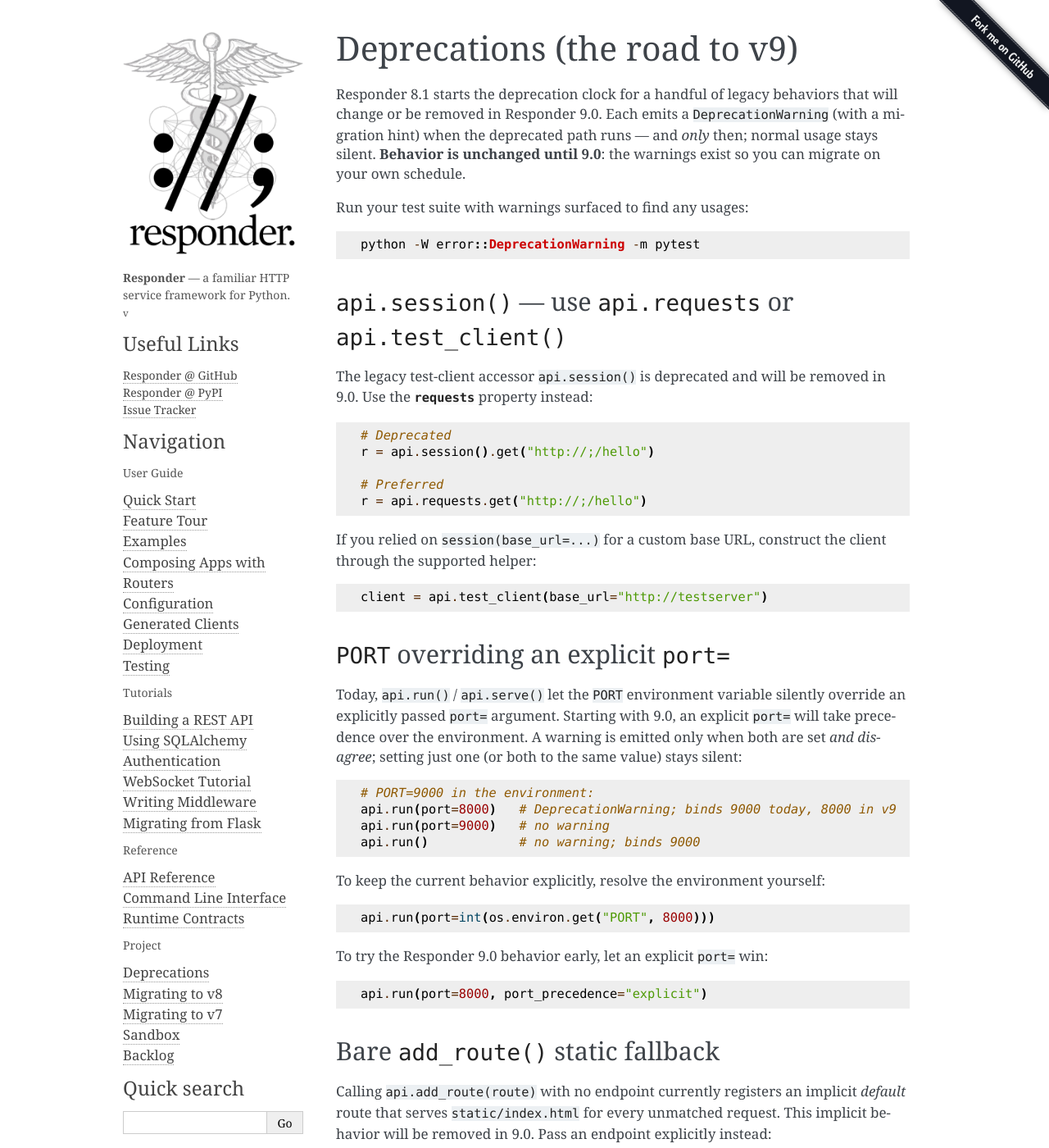
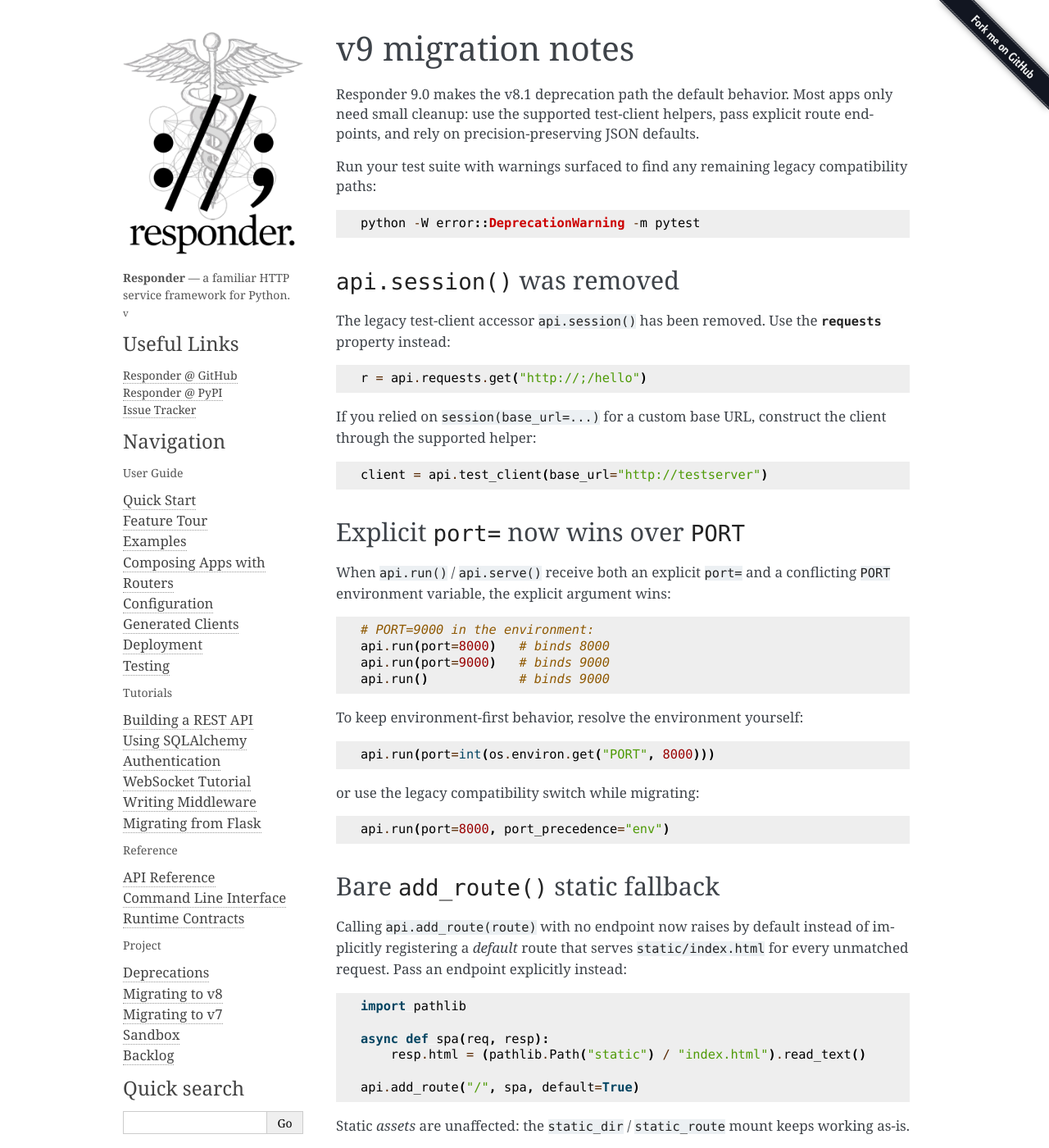
Before and after one commit to kennethreitz/responder, a Sphinx documentation site: the page built from docs/source/deprecations.rst, in a window 1280 px wide and 1400 px high. Shown: the whole window at 82% size. Built offline with Sphinx 7.4.7, drawn with Linux system fonts in a browser that asks for light colours; some of the changed text lies outside the part shown.

```diff
--- a/docs/source/cli.rst
+++ b/docs/source/cli.rst
@@ -87,7 +87,8 @@ A few flags tune how ``run`` behaves::
   ``127.0.0.1`` (or ``0.0.0.0`` when the ``PORT`` environment variable
   is set).
 - ``--port=<n>`` — the port to bind to. Defaults to ``5042``, or the
-  ``PORT`` environment variable when set.
+  ``PORT`` environment variable when set. An explicit ``--port`` wins when
+  both are provided.
 - ``--server=<name>`` — the server backend: ``uvicorn`` (the default)
   or ``granian`` (requires the ``server`` extra).
 - ``--reload`` — restart the server automatically when source files
--- a/docs/source/deployment.rst
+++ b/docs/source/deployment.rst
@@ -65,8 +65,9 @@ Cloud Platforms
 ---------------
 
 Responder automatically honors the ``PORT`` environment variable. When
-``PORT`` is set, the server binds to ``0.0.0.0`` on that port — this is
-the convention that virtually every cloud platform uses.
+``PORT`` is set and you do not pass an explicit ``port=``, the server binds
+to ``0.0.0.0`` on that port — this is the convention that virtually every
+cloud platform uses.
 
 This means zero configuration on:
 
--- a/docs/source/deprecations.rst
+++ b/docs/source/deprecations.rst
@@ -1,26 +1,21 @@
-Deprecations (the road to v9)
-=============================
+v9 migration notes
+==================
 
-Responder 8.1 starts the deprecation clock for a handful of legacy behaviors
-that will change or be removed in Responder 9.0. Each emits a
-``DeprecationWarning`` (with a migration hint) when the deprecated path runs
-— and *only* then; normal usage stays silent. **Behavior is unchanged until
-9.0**: the warnings exist so you can migrate on your own schedule.
+Responder 9.0 makes the v8.1 deprecation path the default behavior. Most
+apps only need small cleanup: use the supported test-client helpers, pass
+explicit route endpoints, and rely on precision-preserving JSON defaults.
 
-Run your test suite with warnings surfaced to find any usages::
+Run your test suite with warnings surfaced to find any remaining legacy
+compatibility paths::
 
     python -W error::DeprecationWarning -m pytest
 
-``api.session()`` — use ``api.requests`` or ``api.test_client()``
------------------------------------------------------------------
+``api.session()`` was removed
+-----------------------------
 
-The legacy test-client accessor ``api.session()`` is deprecated and will be
-removed in 9.0. Use the :attr:`~responder.API.requests` property instead::
+The legacy test-client accessor ``api.session()`` has been removed. Use the
+:attr:`~responder.API.requests` property instead::
 
-    # Deprecated
-    r = api.session().get("http://;/hello")
-
-    # Preferred
     r = api.requests.get("http://;/hello")
 
 If you relied on ``session(base_url=...)`` for a custom base URL, construct
@@ -28,68 +23,61 @@ the client through the supported helper::
 
     client = api.test_client(base_url="http://testserver")
 
-``PORT`` overriding an explicit ``port=``
+Explicit ``port=`` now wins over ``PORT``
 -----------------------------------------
 
-Today, ``api.run()`` / ``api.serve()`` let the ``PORT`` environment variable
-silently override an explicitly passed ``port=`` argument. Starting with 9.0,
-an explicit ``port=`` will take precedence over the environment. A warning is
-emitted only when both are set *and disagree*; setting just one (or both to
-the same value) stays silent::
+When ``api.run()`` / ``api.serve()`` receive both an explicit ``port=`` and
+a conflicting ``PORT`` environment variable, the explicit argument wins::
 
     # PORT=9000 in the environment:
-    api.run(port=8000)   # DeprecationWarning; binds 9000 today, 8000 in v9
-    api.run(port=9000)   # no warning
-    api.run()            # no warning; binds 9000
+    api.run(port=8000)   # binds 8000
+    api.run(port=9000)   # binds 9000
+    api.run()            # binds 9000
 
-To keep the current behavior explicitly, resolve the environment yourself::
+To keep environment-first behavior, resolve the environment yourself::
 
     api.run(port=int(os.environ.get("PORT", 8000)))
 
-To try the Responder 9.0 behavior early, let an explicit ``port=`` win::
+or use the legacy compatibility switch while migrating::
 
-    api.run(port=8000, port_precedence="explicit")
+    api.run(port=8000, port_precedence="env")
 
 Bare ``add_route()`` static fallback
 ------------------------------------
 
-Calling ``api.add_route(route)`` with no endpoint currently registers an
-implicit *default* route that serves ``static/index.html`` for every
-unmatched request. This implicit behavior will be removed in 9.0. Pass an
-endpoint explicitly instead::
+Calling ``api.add_route(route)`` with no endpoint now raises by default
+instead of implicitly registering a *default* route that serves
+``static/index.html`` for every unmatched request. Pass an endpoint
+explicitly instead::
 
-    # Deprecated: implicit static fallback
-    api.add_route("/")
+    import pathlib
 
-    # Preferred: an explicit catch-all view
     async def spa(req, resp):
         resp.html = (pathlib.Path("static") / "index.html").read_text()
 
     api.add_route("/", spa, default=True)
 
-Static *assets* are unaffected — the ``static_dir`` / ``static_route`` mount
+Static *assets* are unaffected: the ``static_dir`` / ``static_route`` mount
 keeps working as-is.
 
-To try the Responder 9.0 behavior early, disable the implicit fallback path
-when creating the app::
+If you need the old fallback while migrating, opt in explicitly::
 
-    api = responder.API(implicit_static_fallback=False)
+    api = responder.API(implicit_static_fallback=True)
 
-Lossy ``Decimal``-to-float JSON serialization
----------------------------------------------
+``Decimal`` serializes as a JSON string
+---------------------------------------
 
-Assigning a bare :class:`decimal.Decimal` to ``resp.media`` currently
-serializes it as a JSON float, silently losing precision. Responder 9.0 will
-serialize ``Decimal`` values as strings instead. A warning is emitted once
-per process the first time a ``Decimal`` reaches the built-in encoder.
+Assigning a bare :class:`decimal.Decimal` to ``resp.media`` now serializes it
+as a JSON string, preserving precision.
 
-Choose a representation explicitly to be forward-compatible::
+Choose a representation explicitly when your API contract needs a number::
 
-    resp.media = {"price": str(total)}    # exact, matches v9's default
-    resp.media = {"price": float(total)}  # current behavior, silenced
+    resp.media = {"price": str(total)}    # exact, v9's default
+    resp.media = {"price": float(total)}  # lossy, JSON number
 
-or keep floats everywhere with a custom encoder (a user ``encoder=`` handles
-``Decimal`` before the built-in fallback, so no warning is emitted)::
+or keep floats everywhere with the compatibility flag or a custom encoder::
+
+    api = responder.API(json_decimal="float")
 
     def encoder(obj):
         if isinstance(obj, decimal.Decimal):
@@ -98,28 +86,25 @@ or keep floats everywhere with a custom encoder (a user ``encoder=`` handles
 
     api = responder.API(encoder=encoder)
 
-To try the Responder 9.0 default early, opt in at app construction::
-
-    api = responder.API(json_decimal="string")
-
 GraphQL: ``400`` with partial data
 -----------------------------------
 
-The GraphQL extension currently returns HTTP ``400`` whenever the execution
-result contains errors — even when ``data`` is non-null (a *partial* result,
-e.g. one resolver failed while others succeeded). Per the
-`GraphQL-over-HTTP specification
-<https://graphql.github.io/graphql-over-http/>`_, such well-formed responses
-should be served with ``200``; Responder 9.0 will do so. A warning is emitted
-once per process when a partial-data ``400`` is served.
+The GraphQL extension now returns HTTP ``200`` for execution results that
+contain both ``data`` and ``errors`` (a *partial* result, e.g. one resolver
+failed while others succeeded). Per the `GraphQL-over-HTTP specification
+<https://graphql.github.io/graphql-over-http/>`_, these are well-formed
+GraphQL responses.
 
 Requests that produce *no* data (validation or request errors) keep their
-``400`` in 9.0 as well — only the partial-data case changes. To be
-forward-compatible, inspect the ``errors`` key of the response body instead
-of relying on the status code, or opt into the 9.0 status behavior now::
+``400``. Inspect the ``errors`` key of the response body instead of relying
+on the status code alone::
 
-    api.graphql("/graph", schema=schema, partial_data_status=200)
+    api.graphql("/graph", schema=schema)
 
     result = client.post("/graph", json={"query": query}).json()
     if result.get("errors"):
         ...  # handle errors, regardless of HTTP status
+
+To preserve the legacy partial-data status while migrating, pass::
+
+    api.graphql("/graph", schema=schema, partial_data_status=400)
--- a/docs/source/guide-config.rst
+++ b/docs/source/guide-config.rst
@@ -25,6 +25,7 @@ out of your source code::
 Some variables Responder reads automatically:
 
 - ``PORT`` — when set, ``api.run()`` binds to ``0.0.0.0`` on this port
+  unless an explicit ``port=`` is also passed
 - ``RESPONDER_SECRET_KEY`` — the signing key for sessions, used when you
   don't pass ``secret_key=`` explicitly (see `Secret Key`_ below)
 
--- a/docs/source/quickstart.rst
+++ b/docs/source/quickstart.rst
@@ -76,6 +76,7 @@ response.
 You can customize the port with ``api.run(port=8000)``. The ``PORT``
 environment variable is also honored automatically — when set, Responder
 binds to ``0.0.0.0`` on that port, which is what cloud platforms expect.
+When both are set, the explicit ``port=`` wins.
 
 .. note::
 
```
Also changed, not shown: CHANGELOG.md (+12 -0 lines), docs/source/tour.rst (+6 -1 lines), 11 other files.
